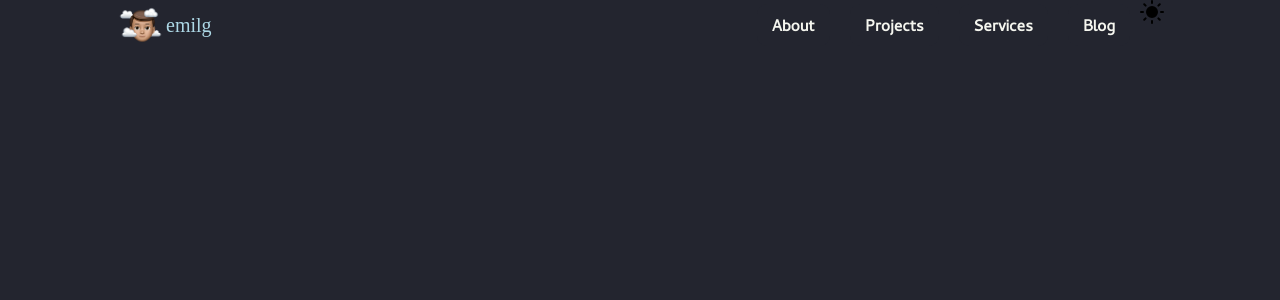
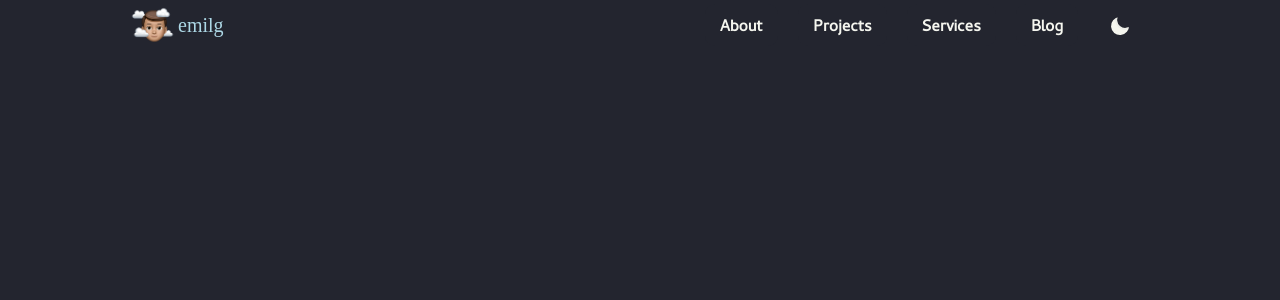
Before and after one commit to emilg42/emilg.cc, a Next.js app: page / in a window 1280 px wide. Shown: the top 300 px of the page. Built offline with nearby package versions, Linux system fonts and the light colour scheme.

Commit message:
completed theme toggle button

```diff
--- a/src/components/NavigationBar/ThemeToggle.jsx
+++ b/src/components/NavigationBar/ThemeToggle.jsx
@@ -1,105 +1,99 @@
-import { useSpring, animated } from "@react-spring/web";
+import { useSpring, animated } from '@react-spring/web';
 import { useTheme } from 'styled-components';
 import { useContext } from 'react';
-import { ThemeContext } from "../../pages/_app"
+import { ThemeContext } from '../../pages/_app'
+import styled from "styled-components"
 
+
+const Container = styled.div`
+  display: inline-block;
+  padding: 5px 20px 0 20px;
+`
+
+/**
+ * Button to toggle between light and dark theme. Animation
+ * consists of moon and sun to indicate the active theme.
+ */
 const ThemeToggle = () => {
 
+  // theme states
   const { isDarkTheme, toggleTheme } = useContext(ThemeContext);
   const theme = useTheme();
 
   const properties = {
-    sun: {
-      r: 9,
-      transform: "rotate(40deg)",
+    moon: {
+      r: 8,
+      transform: 'rotate(40deg)',
       cx: 12,
       cy: 4,
       opacity: 0
     },
-    moon: {
+    sun: {
       r: 5,
-      transform: "rotate(90deg)",
+      transform: 'rotate(90deg)',
       cx: 30,
       cy: 0,
       opacity: 1
     },
-    springConfig: { mass: 2, tension: 250, friction: 35 }
+    springConfig: { mass: 5, tension: 250, friction: 35 }
   };
   const { r, transform, cx, cy, opacity } = isDarkTheme
-    ? properties["moon"]
-    : properties["sun"];
-  const svgContainerProps = useSpring({
-    transform,
-    config: properties.springConfig
-  });
+    ? properties['moon']
+    : properties['sun'];
+
+  // spring config
+  const svgContainerProps = useSpring({ transform, config: properties.springConfig });
   const centerCircleProps = useSpring({ r, config: properties.springConfig });
   const maskedCircleProps = useSpring({ cx, cy, config: properties.springConfig });
   const linesProps = useSpring({ opacity, config: properties.springConfig });
 
   return (
-    <div>
+    <Container>
       <animated.svg
-        xmlns="http://www.w3.org/2000/svg"
-        width="24"
-        height="24"
-        viewBox="0 0 24 24"
-        fill="none"
-        stroke="currentColor"
-        strokeWidth="2"
-        strokeLinecap="round"
-        strokeLinejoin="round"
-        style={{ ...svgContainerProps, cursor: "pointer" }}
-        onClick={ () => toggleTheme() }
+        xmlns='http://www.w3.org/2000/svg'
+        width='24'
+        height='24'
+        viewBox='0 0 24 24'
+        fill='none'
+        stroke={theme.text}
+        strokeWidth='2'
+        strokeLinecap='round'
+        strokeLinejoin='round'
+        style={{ ...svgContainerProps, cursor: 'pointer' }}
+        onClick={() => toggleTheme() }
       >
-        <mask id="mask">
-          <rect x="0" y="0" width="100%" height="100%" fill="white" />
+        <mask id='mask'>
+          <rect x='0' y='0' width='100%' height='100%' fill='white' />
           <animated.circle
             style={maskedCircleProps}
-            cx="12"
-            cy="4"
-            r="9"
-            fill="black"
+            cx='12'
+            cy='4'
+            r='9'
+            fill='black'
           />
         </mask>
         <animated.circle
           style={centerCircleProps}
-          fill="black"
-          cx="12"
-          cy="12"
-          r="9"
-          mask="url(#mask)"
+          fill={theme.text}
+          cx='12'
+          cy='12'
+          r='9'
+          mask='url(#mask)'
         />
 
-        <animated.g style={linesProps} fill="currentColor">
-          <line x1="12" y1="1" x2="12" y2="3" />
-          <line x1="12" y1="21" x2="12" y2="23" />
-          <line x1="4.22" y1="4.22" x2="5.64" y2="5.64" />
-          <line x1="18.36" y1="18.36" x2="19.78" y2="19.78" />
-          <line x1="1" y1="12" x2="3" y2="12" />
-          <line x1="21" y1="12" x2="23" y2="12" />
-          <line x1="4.22" y1="19.78" x2="5.64" y2="18.36" />
-          <line x1="18.36" y1="5.64" x2="19.78" y2="4.22" />
+        <animated.g style={linesProps} fill='currentColor'>
+          <line x1='12' y1='1' x2='12' y2='3' />
+          <line x1='12' y1='21' x2='12' y2='23' />
+          <line x1='4.22' y1='4.22' x2='5.64' y2='5.64' />
+          <line x1='18.36' y1='18.36' x2='19.78' y2='19.78' />
+          <line x1='1' y1='12' x2='3' y2='12' />
+          <line x1='21' y1='12' x2='23' y2='12' />
+          <line x1='4.22' y1='19.78' x2='5.64' y2='18.36' />
+          <line x1='18.36' y1='5.64' x2='19.78' y2='4.22' />
         </animated.g>
       </animated.svg>
-    </div>
+    </Container>
   )
 }
 
 export default ThemeToggle
-
-
-
-// const ThemeToggle = () => {
-//   return (
-//     <>
-//       <ThemeContext.Consumer>
-//         {({ theme, toggleTheme }) => (
-//           <button onClick={() => toggleTheme()}>Toggle Theme</button>
-//         )}
-//       </ThemeContext.Consumer>
-//     </>
-//   )
-// }
-
-
-// export default ThemeToggle
--- a/src/components/NavigationBar/index.jsx
+++ b/src/components/NavigationBar/index.jsx
@@ -10,6 +10,12 @@ const Container = styled.div`
   width: 80vw;
 `
 
+const Navigation = styled.div`
+  display: flex;
+  justify-content: center;
+  align-items: center;
+`
+
 /**
  * Navigation Bar, which allows switching between various pages
  * and sections of the app.
@@ -19,14 +25,14 @@ const NavigationBar = () => {
     <>
       <Container>
         <Logo/>
-        <div>
+        <Navigation>
           <NavigationButton title={'About'}/>
           <NavigationButton title={'Projects'}/>
           <NavigationButton title={'Services'}/>
           <NavigationButton title={'Blog'}/>
-        </div>
+          <ThemeToggle/>
+        </Navigation>
       </Container>
-      <ThemeToggle/>
     </>
   )
 }
--- a/src/pages/_app.jsx
+++ b/src/pages/_app.jsx
@@ -7,7 +7,9 @@ export const ThemeContext = createContext();
 function App({ Component, pageProps }) {
 
   const [isDarkTheme, setTheme] = useState(true);
-  const toggleTheme = () => { setTheme(!isDarkTheme) }
+  const toggleTheme = () => {
+    setTheme(!isDarkTheme);
+  }
 
   return (
     <ThemeContext.Provider value = {{ isDarkTheme, toggleTheme }}>
--- /dev/null
+++ b/src/pages/_document.jsx
@@ -0,0 +1,30 @@
+import Document from "next/document";
+import { ServerStyleSheet } from "styled-components";
+
+export default class MyDocument extends Document {
+	static async getInitialProps(ctx) {
+		const sheet = new ServerStyleSheet();
+		const originalRenderPage = ctx.renderPage;
+
+		try {
+			ctx.renderPage = () =>
+				originalRenderPage({
+					enhanceApp: (App) => (props) =>
+						sheet.collectStyles(<App {...props} />),
+				});
+
+			const initialProps = await Document.getInitialProps(ctx);
+			return {
+				...initialProps,
+				styles: (
+					<>
+						{initialProps.styles}
+						{sheet.getStyleElement()}
+					</>
+				),
+			};
+		} finally {
+			sheet.seal();
+		}
+	}
+}
```
